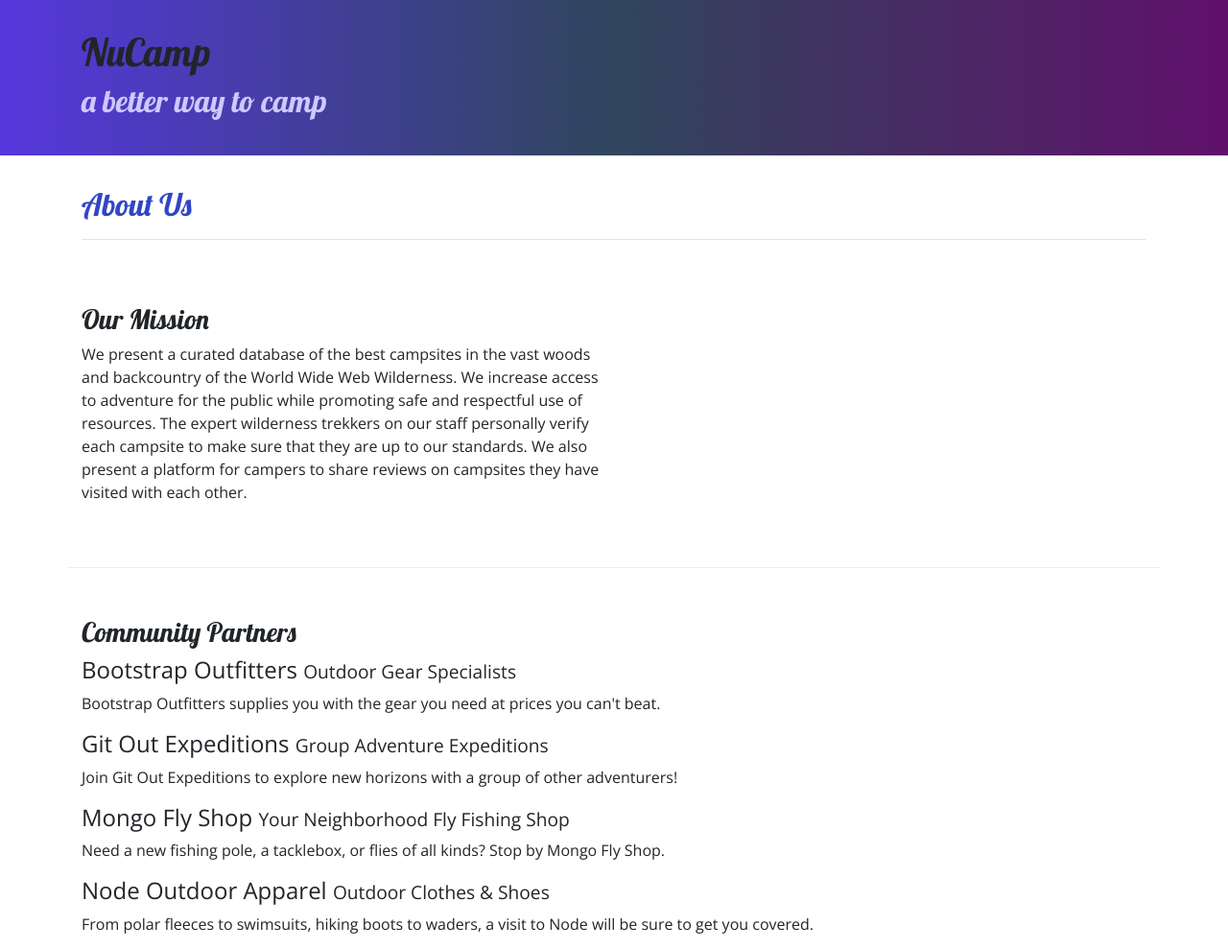
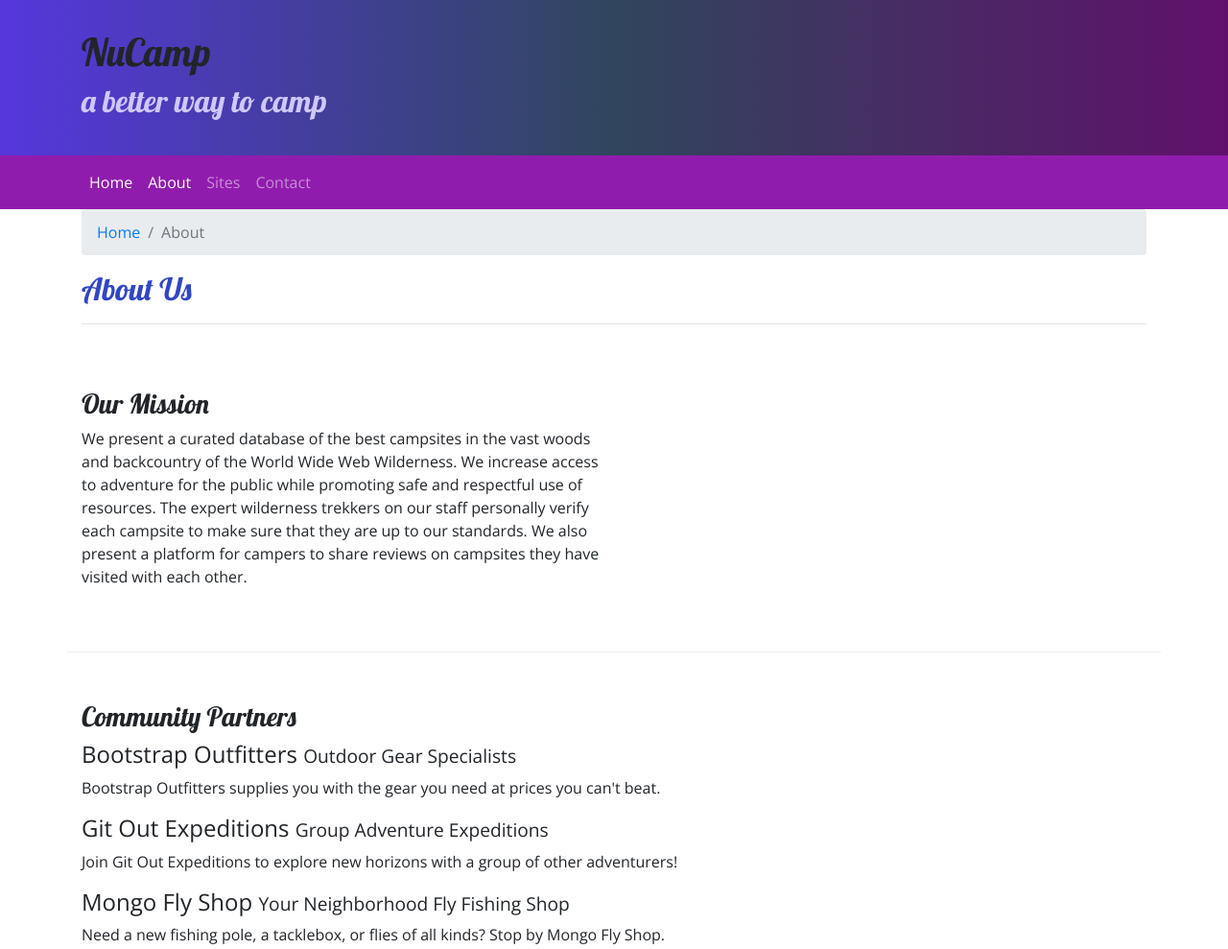
Before and after one commit to nathankthedeveloper/nucampsite, a website: page aboutus.html in a window 1280 px wide. Shown: the top 989 px of the page at 96% size. Drawn offline with nearby package versions, Linux system fonts and the light colour scheme.

Commit message:
navbar and Breadcrumbs

```diff
--- a/aboutus.html
+++ b/aboutus.html
@@ -29,9 +29,29 @@
         </div>
     </header>
 
+    <nav class="navbar navbar-expand-sm navbar-dark sticky-top">
+        <div class="container">
+            <button class="navbar-toggler ml-auto" type="button" data-toggle="collapse" data-target="#nucampNavbar">
+                <span class="navbar-toggler-icon"></span></button>
+
+                <div class="collapse navbar-collapse" id="nucampNavbar">
+                    <ul class="navbar-nav">
+                        <li class="nav-item active"><a class="nav-link" href="index.html">Home</a></li></li>
+                        <li class="nav-item active"><a class="nav-link" href="#">About</a></li>
+                        <li class="nav-item"><a class="nav-link" href="#">Sites</a></li>
+                        <li class="nav-item"><a class="nav-link" href="#">Contact</a></li>
+                    </ul>
+                </div>
+        </div>
+     </nav>
+
     <div class="container">
         <div class="row">
             <div class="col">
+                <ol class="breadcrumb">
+                    <li class="breadcrumb-item"><a href="index.html">Home</a></li>
+                    <li class="breadcrumb-item active">About</li>
+                </ol>
                <h2>About Us</h2>
                <hr />
             </div>
--- a/css/styles.css
+++ b/css/styles.css
@@ -20,6 +20,7 @@ footer {
 }
 
 .jumbotron {
+    margin:0;
     padding: 30px;
     background-image: linear-gradient(to right, #5637dd, #30465d, #60106b);
 }
@@ -29,3 +30,7 @@ footer {
     border-bottom: 1px ridge;
     min-height: 200px;
 }
+
+.navbar {
+    background-color: #901cad;
+}
```
Also changed, not shown: index.html (+21 -0 lines).
